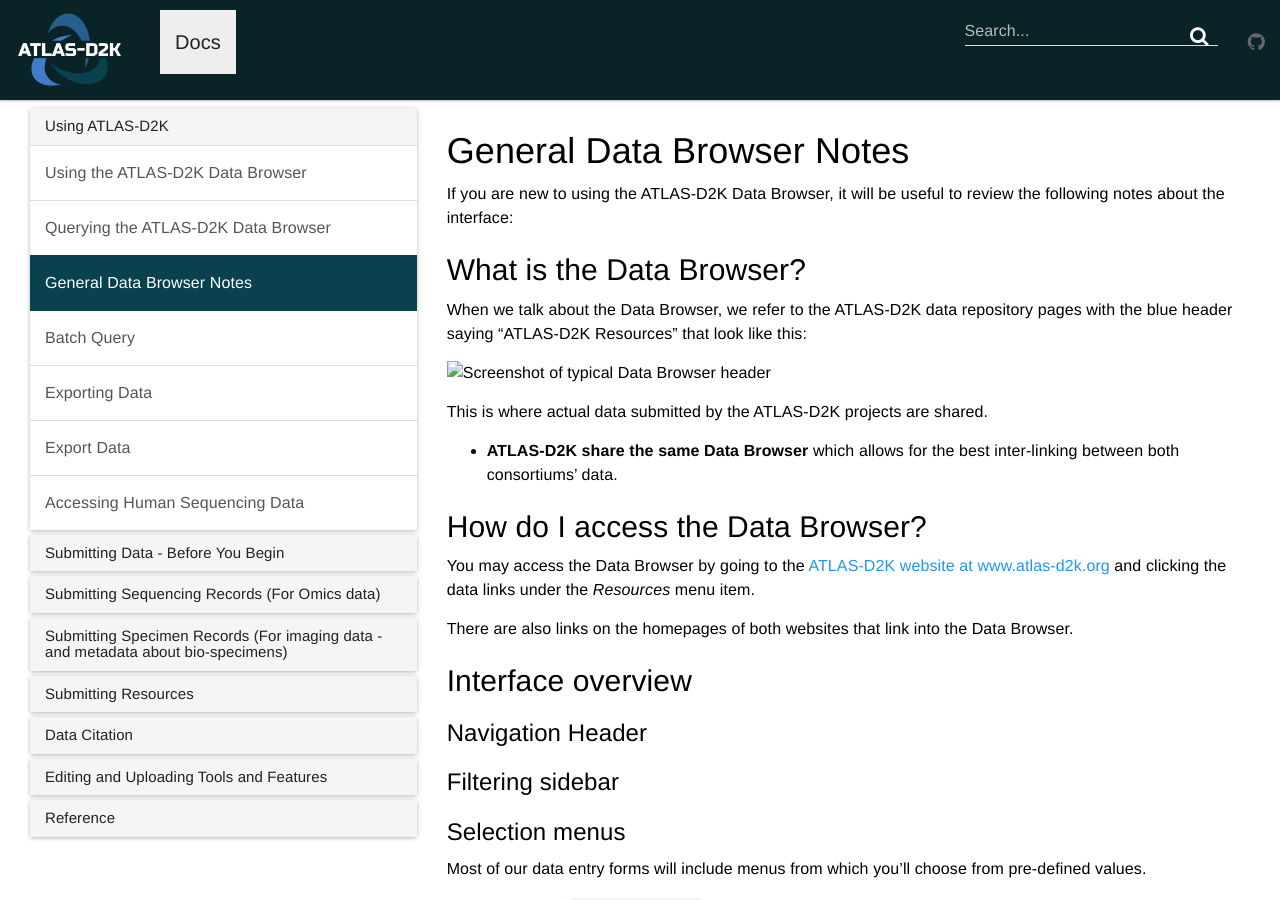
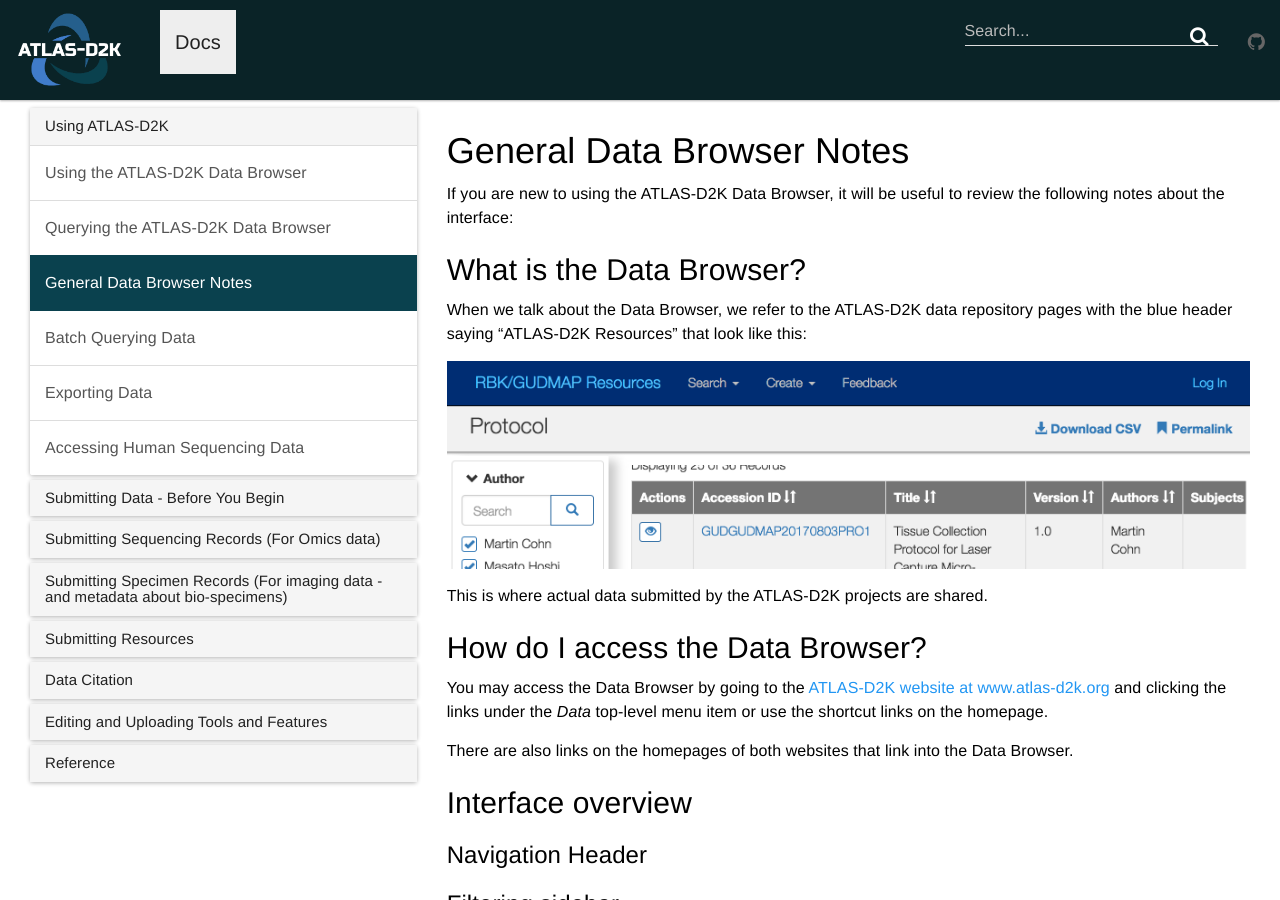
Before and after one commit to informatics-isi-edu/atlas-d2k-docs, a Jekyll site: the page built from docs/_docs/misc/General-Data-Browser-Notes.md, in a window 1280 px wide and 900 px high. Built offline with Jekyll 4.4.1, drawn with Linux system fonts in a browser that asks for light colours; some of the changed lines change nothing that is shown.

Commit message:
fixing links in general browser notes

```diff
--- a/docs/_data/docs.yml
+++ b/docs/_data/docs.yml
@@ -7,12 +7,10 @@
       url: querying-the-atlas-d2k-data-browser
     - sectionTitle: General Data Browser Notes
       url: general-data-browser-notes
-    - sectionTitle: Batch Query
+    - sectionTitle: Batch Querying Data
       url: batch-query
     - sectionTitle: Exporting Data
       url: exporting-data
-    - sectionTitle: Export Data
-      url: export-data
     - sectionTitle: Accessing Human Sequencing Data
       url: accessing-human-sequencing-data
 
--- a/docs/_docs/misc/General-Data-Browser-Notes.md
+++ b/docs/_docs/misc/General-Data-Browser-Notes.md
@@ -9,15 +9,13 @@
 
 When we talk about the Data Browser, we refer to the ATLAS-D2K data repository pages with the blue header saying "ATLAS-D2K Resources" that look like this:
 
-![Screenshot of typical Data Browser header](wiki_images/submitting-data/data-browser-header.png)
+![Screenshot of typical Data Browser header]({{ "/assets/wiki_images/submitting-data/data-browser-header.png" | relative_url }})
 
 This is where actual data submitted by the ATLAS-D2K projects are shared.
 
-* **ATLAS-D2K share the same Data Browser** which allows for the best inter-linking between both consortiums' data.
-
 ## How do I access the Data Browser?
 
-You may access the Data Browser by going to the [ATLAS-D2K website at www.atlas-d2k.org](https://www.atlas-d2k.org) and clicking the data links under the _Resources_ menu item.
+You may access the Data Browser by going to the [ATLAS-D2K website at www.atlas-d2k.org](https://www.atlas-d2k.org) and clicking the links under the _Data_ top-level menu item or use the shortcut links on the homepage.
 
 There are also links on the homepages of both websites that link into the Data Browser.
 
@@ -44,17 +42,17 @@
 
 ## How do I submit data to the Data Browser?
 
-First, if you haven't already done so, make sure you have joined the correct group. [Follow the instructions on this page](accessing-gudmap-and-rbk-resources/). If you're not sure which group you need to join, please contact [help@atlas-d2k.org](help@atlas-d2k.org).
+First, if you haven't already done so, make sure you have joined the correct group. [Follow the instructions on this page](../accessing-gudmap-and-rbk-resources/). If you're not sure which group you need to join, please contact [help@atlas-d2k.org](help@atlas-d2k.org).
 
-Once you are approved, you will be able to login to the Data Browser with editing access. You can find more details about this process at [Accessing ATLAS-D2K Resources](/docs/accessing-gudmap-and-rbk-resources).
+Once you are approved, you will be able to login to the Data Browser with editing access. You can find more details about this process at [Accessing ATLAS-D2K Resources](../accessing-gudmap-and-rbk-resources).
 
 You can find instructions for submitting  for how to submit, edit, even delete data from the Data Browser per data types below or in the wiki sidebar to your right:
 
-* [Submitting Sequencing Data](/docs/submitting-sequencing-data-v3)
-* [Submitting Protocols](/docs/protocols)
-* [Submitting Antibodies](/docs/antibodies)
-* [Submitting Histology Data](/docs/histological-data)
-* [Submitting Immunofluorescence Images](/docs/immunofluorescence-images)
+* [Submitting Sequencing Data](../submitting-sequencing-data-v3)
+* [Submitting Protocols](../protocols)
+* [Submitting Antibodies](../antibodies)
+* [Submitting Histology Data](../histological-data)
+* [Submitting Immunofluorescence Images](../immunofluorescence-images)
 * Submitting Cell Lines (Coming soon)
 
 ## Other Helpful Notes
```
